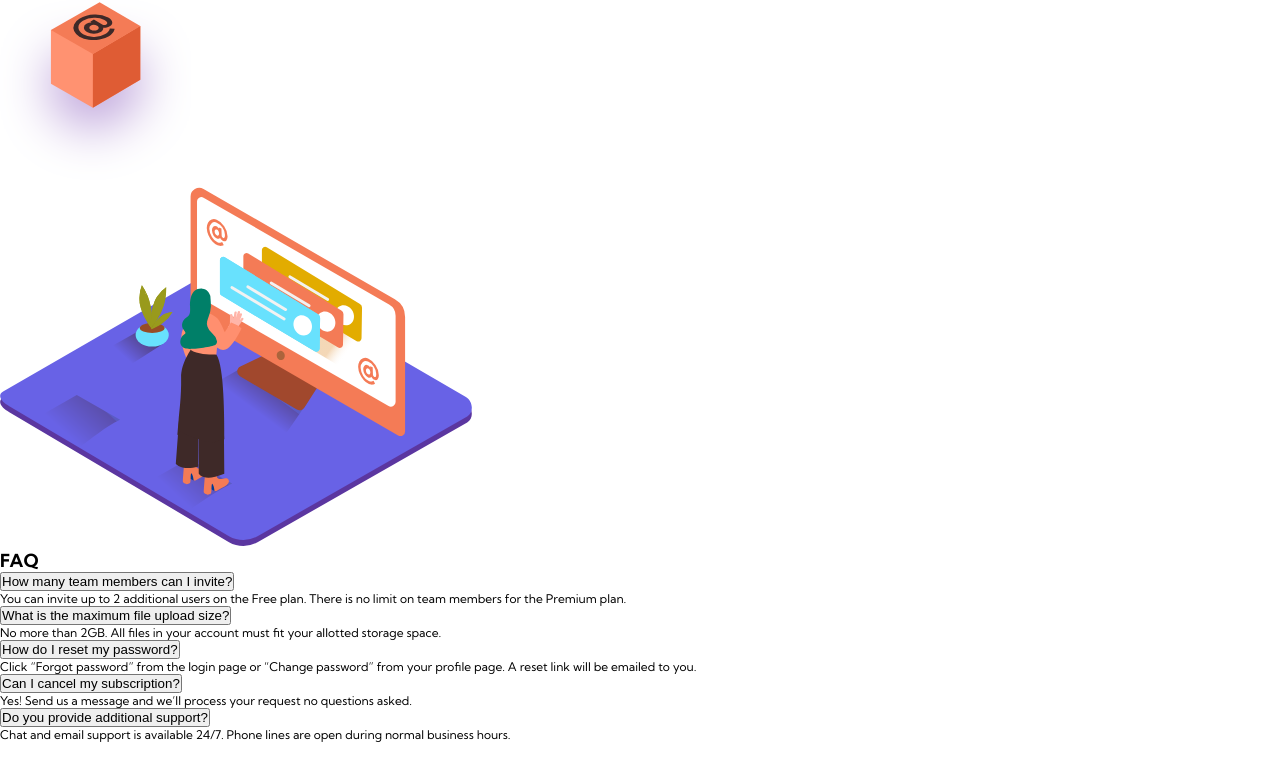
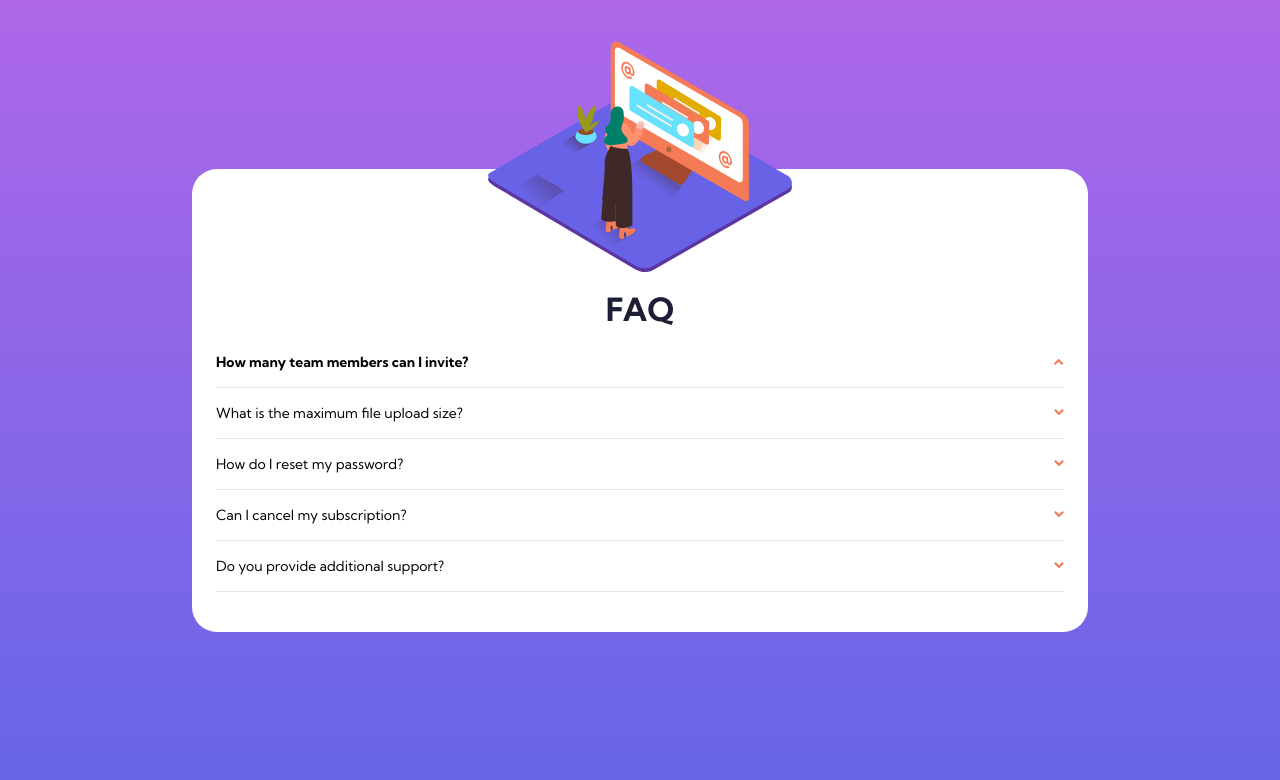
Before and after one commit to Norwyx/faq-accordion-card, a plain HTML site: page index.html in a window 1280 px wide. Drawn offline with Linux system fonts and the light colour scheme.

Commit message:
375px to 960px version finished

```diff
--- a/index.html
+++ b/index.html
@@ -9,10 +9,10 @@
   <link rel="stylesheet" href="style.css">
   <script defer src="script.js"></script>
 </head>
-<body>
-  <section class="card">
+<body class="flex center">
+  <section class="card flex column">
     <img class="card__box" src="images/illustration-box-desktop.svg" alt="Box illustration">
-    <div class="card__left">
+    <div class="card__left flex center">
       <picture>
         <source class="left__image-desktop" media="(min-width: 960px)" srcset="images/illustration-woman-online-desktop.svg">
         <img class="left__image-mobile" src="images/illustration-woman-online-mobile.svg" alt="Woman online illustration">
@@ -24,7 +24,7 @@
       </h1>
       <div class="accordion">
         <div class="accordion__item">
-          <button class="accordion__question">
+          <button class="accordion__question open">
             How many team members can I invite?
           </button>
           <div class="accordion__collapse collapse">
--- a/style.css
+++ b/style.css
@@ -1,8 +1,8 @@
 :root {
     --very-dark-desaturated-blue: hsl(238, 29%, 16%);
     --soft-red: hsl(14, 88%, 65%);
-    --gradient-violet: hsl(273, 75%, 66%);
-    --gradient-blue: hsl(240, 73%, 65%);
+    --gradient-violet: #af67e9;
+    --gradient-blue: #6565e7;
     --very-dark-grayish-blue: hsl(237, 12%, 33%);
     --dark-grayish-blue: hsl(240, 6%, 50%);
     --light-grayish-blue: hsl(240, 5%, 91%);
@@ -19,6 +19,119 @@ html {
 }
 
 body {
+    min-height: 100vh;
     font-family: 'Kumbh Sans', sans-serif;
     font-size: .75rem;
+    color: var(--dark-grayish-blue);
+    background: rgb(175,103,233);
+    background: linear-gradient(180deg, rgba(175,103,233,1) 0%, rgba(101,101,231,1) 100%);
+    padding: 5rem 1.5rem;
 }
+
+.flex {
+    display: flex;
+}
+
+.column {
+    flex-direction: column;
+}
+
+.center {
+    align-items: center;
+    justify-content: center;
+}
+
+.card__box {
+    display: none;
+}
+
+.card {
+    max-width: 56rem;
+    width: 100%;
+    background-color: #fff;
+    border-radius: 25px;
+    padding: 3rem 1.5rem 2.5rem 1.5rem;
+}
+
+.card__left {
+    position: relative;
+}
+
+.card__left img {
+    position: absolute;
+    top: -11rem;
+    transform: translateX(-50%);
+    max-width: 19rem;
+    width: 100%;
+    height: auto;
+}
+
+.right__title {
+    text-align: center;
+    font-size: 2rem;
+    color: var(--very-dark-desaturated-blue);
+    padding-top: 4.5rem;
+    padding-bottom: 0.5rem;
+}
+
+.accordion__item {
+    border-bottom: 1px solid var(--light-grayish-blue);
+    padding-bottom: 1rem;
+}
+
+.accordion__question {
+    width: 100%;
+    display: flex;
+    justify-content: space-between;
+    align-items: center;
+    text-align: left;
+    font-size: .875rem;
+    font-family: 'Kumbh Sans', sans-serif;
+    background-color: transparent;
+    border: none;
+    padding-top: 1rem;
+    transition-duration: .4s;
+}
+
+.accordion__question:focus {
+    color: var(--soft-red);
+}
+
+.accordion__question::after {
+    content: "";
+    display: block;
+    width: 0.6rem;
+    height: 1rem;
+    background-image: url(./images/icon-arrow-down.svg);
+    background-repeat: no-repeat;
+    background-size: contain;
+    background-position: center center;
+    transition: transform 300ms ease-in-out;
+}
+
+.accordion__question.open {
+    font-weight: 700;
+}
+
+.accordion__question.open::after {
+    transform: rotate(180deg);
+}
+
+.accordion__text {
+    max-width: 90%;
+    line-height: 1.4;
+    padding-top: 0.5rem;
+}
+
+.accordion__collapse.collapse {
+    display: none;
+}
+
+.accordion__collapse.collapsing {
+    max-height: 0;
+    overflow: hidden;
+}
+
+.accordion__collapse.open {
+    display: block;
+}
```
